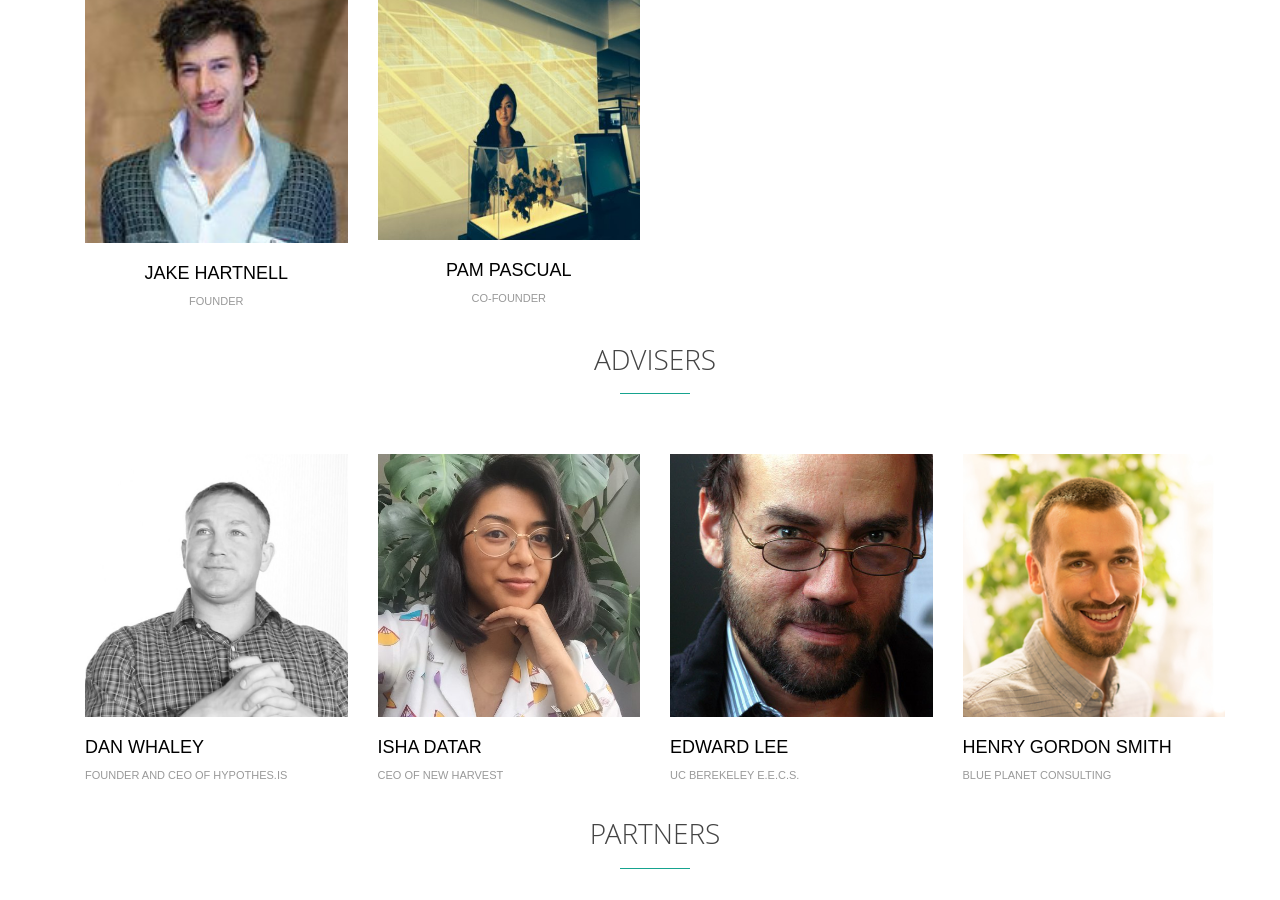
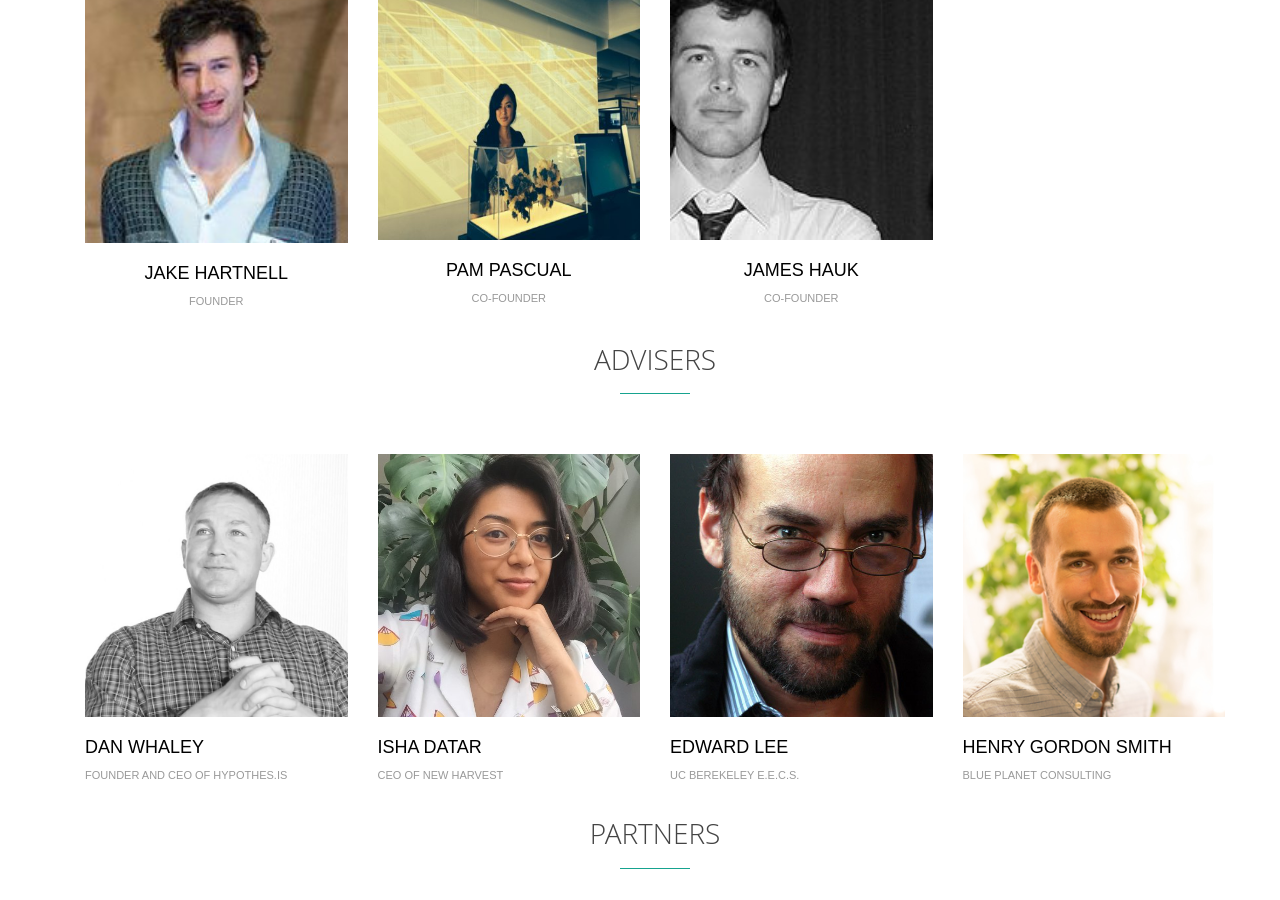
Before and after one commit to CommonGarden/Website, a Jekyll site: the page built from index.html, in a window 1280 px wide and 900 px high, scrolled down 2423 px. Built offline with Jekyll 4.4.1, drawn with Linux system fonts in a browser that asks for light colours; some web fonts are replaced.

Commit message:
Add James to team.

```diff
--- a/index.html
+++ b/index.html
@@ -119,18 +119,18 @@ layout: default
                 <h3>Pam Pascual</h3>
                 <h4>Co-founder</h4>
               </li>
-<!--               <li class="col-sm-3 col-xs-6 md-margin-bottom-30">
+              <li class="col-sm-3 col-xs-6">
                 <div class="team-img">
-                  <img class="img-responsive" src="img/img5-md.jpg" alt="">
+                  <img class="img-responsive" src="img/people/james.jpg" alt="">
                   <ul>
                     <li><a href="#"><i class="icon-custom icon-sm rounded-x fa fa-twitter"></i></a></li>
                     <li><a href="#"><i class="icon-custom icon-sm rounded-x fa fa-facebook"></i></a></li>
                     <li><a href="#"><i class="icon-custom icon-sm rounded-x fa fa-google-plus"></i></a></li>
                   </ul>
                 </div>
-                <h3>???</h3>
-                <h4>Join our team!</h4>
-              </li> -->
+                <h3>James Hauk</h3>
+                <h4>Co-founder</h4>
+              </li>
             </ul>
 
             <div class="title">
```
Also changed, not shown: img/people/james.jpg (added).
